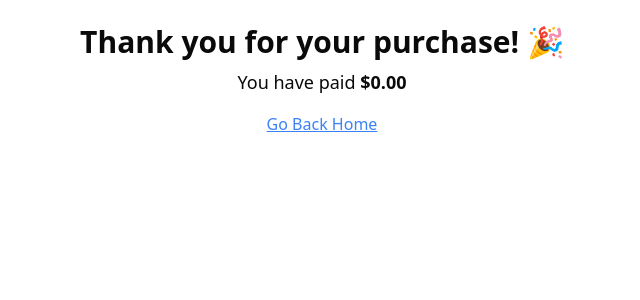
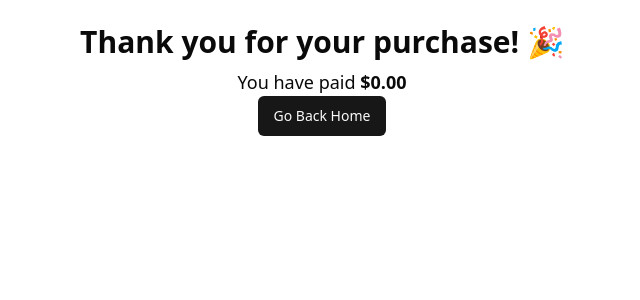
Before and after one commit to Abdul-Haseeb360/UI-Hackthon-, a Next.js app: page /Payment-Success in a window 1280 px wide. Shown: the top 300 px of the page, without its empty margins (318-958 px from the left). Built offline with nearby package versions, Linux system fonts and the light colour scheme.

Commit message:
Fix:Issues

```diff
--- a/src/app/Components/HeroSection.tsx
+++ b/src/app/Components/HeroSection.tsx
@@ -10,9 +10,10 @@ function HeroSection() {
         <Image
           src={heroSetion}
           alt="Hero Section Image"
+          className="object-cover text-center "
           fill
-          className="object-cover "
-          priority
+          loading="eager"
+
         />
         {/* Overlay Text */}
 
--- /dev/null
+++ b/src/app/Components/Loader.tsx
@@ -0,0 +1,17 @@
+import React from 'react'
+
+function Loader() {
+  return (
+    <div>
+    <div role="status">
+        <svg aria-hidden="true" className="w-8 h-8 text-gray-200 animate-spin dark:text-gray-600 fill-blue-600" viewBox="0 0 100 101" fill="none" xmlns="http://www.w3.org/2000/svg">
+            <path d="M100 50.5908C100 78.2051 77.6142 100.591 50 100.591C22.3858 100.591 0 78.2051 0 50.5908C0 22.9766 22.3858 0.59082 50 0.59082C77.6142 0.59082 100 22.9766 100 50.5908ZM9.08144 50.5908C9.08144 73.1895 27.4013 91.5094 50 91.5094C72.5987 91.5094 90.9186 73.1895 90.9186 50.5908C90.9186 27.9921 72.5987 9.67226 50 9.67226C27.4013 9.67226 9.08144 27.9921 9.08144 50.5908Z" fill="currentColor"/>
+            <path d="M93.9676 39.0409C96.393 38.4038 97.8624 35.9116 97.0079 33.5539C95.2932 28.8227 92.871 24.3692 89.8167 20.348C85.8452 15.1192 80.8826 10.7238 75.2124 7.41289C69.5422 4.10194 63.2754 1.94025 56.7698 1.05124C51.7666 0.367541 46.6976 0.446843 41.7345 1.27873C39.2613 1.69328 37.813 4.19778 38.4501 6.62326C39.0873 9.04874 41.5694 10.4717 44.0505 10.1071C47.8511 9.54855 51.7191 9.52689 55.5402 10.0491C60.8642 10.7766 65.9928 12.5457 70.6331 15.2552C75.2735 17.9648 79.3347 21.5619 82.5849 25.841C84.9175 28.9121 86.7997 32.2913 88.1811 35.8758C89.083 38.2158 91.5421 39.6781 93.9676 39.0409Z" fill="currentFill"/>
+        </svg>
+        <span className="sr-only">Loading...</span>
+    </div>
+    </div>
+  )
+}
+
+export default Loader
--- /dev/null
+++ b/src/app/Loading.tsx
@@ -0,0 +1,12 @@
+import React from 'react'
+import Loader from './Components/Loader'
+
+function Loading() {
+  return (
+    <div>
+        <Loader/>
+    </div>
+  )
+}
+
+export default Loading
--- a/src/app/Payment-Success/page.tsx
+++ b/src/app/Payment-Success/page.tsx
@@ -2,6 +2,7 @@
 import { useSearchParams } from "next/navigation";
 import Link from "next/link";
 import { Suspense } from "react";
+import { Button } from "@/components/ui/button";
 
 const PaymentSuccessContent = () => {
   const searchParams = useSearchParams();
@@ -13,8 +14,8 @@ const PaymentSuccessContent = () => {
       <p className="text-lg mt-2">
         You have paid <strong>${amount.toFixed(2)}</strong>
       </p>
-      <Link href="/" className="text-blue-500 underline mt-4 block">
-        Go Back Home
+      <Link href="/">
+        <Button className="text-center">Go Back Home</Button>
       </Link>
     </div>
   );
```
Also changed, not shown: src/app/sign-in/[[...sign-in]]/page.tsx (+16 -17 lines).
